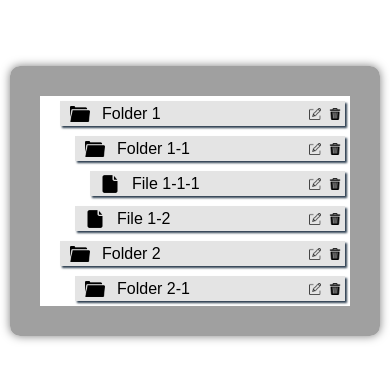
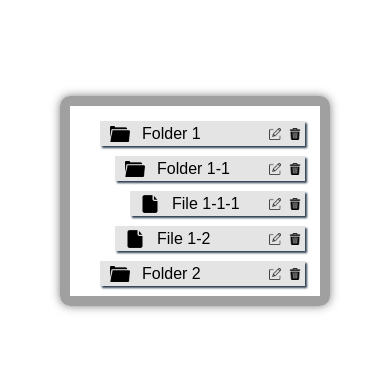
Before and after one commit to Kod-dasm/iom-test, a Vue app: page / in a window 390 px wide. Shown: the part 221-602 px from the top of the page. Built offline with nearby package versions, Linux system fonts and the light colour scheme.

Commit message:
add adaptive project

```diff
--- a/src/App/App.scss
+++ b/src/App/App.scss
@@ -26,3 +26,15 @@ body {
   scrollbar-width: thin;
   scrollbar-color: hsl(0 0% 50%);
 }
+
+@media (max-width: 628px) {
+  .frame {
+    border: 20px solid rgb(160, 160, 160);
+  }
+}
+
+@media (max-width: 400px) {
+  .frame {
+    border: 10px solid rgb(160, 160, 160);
+  }
+}
--- a/src/components/lib/TreeChildrenComponent/TreeChildrenComponent.scss
+++ b/src/components/lib/TreeChildrenComponent/TreeChildrenComponent.scss
@@ -98,3 +98,9 @@
   background-repeat: no-repeat;
   border: none;
 }
+
+@media (max-width: 400px) {
+  .tree-item__input {
+    width: 100px;
+  }
+}
--- a/src/components/lib/TreeParentComponent/TreeParentComponent.scss
+++ b/src/components/lib/TreeParentComponent/TreeParentComponent.scss
@@ -16,7 +16,7 @@
   .tree--parent {
     width: 400px;
     height: 280px;
-    margin: 10px;
+    margin: 15px;
   }
 }
 
@@ -24,6 +24,12 @@
   .tree--parent {
     width: 300px;
     height: 200px;
-    margin: 5px;
   }
 }
+
+@media (max-width: 400px) {
+  .tree--parent {
+    width: 220px;
+    height: 160px;
+  }
+}
```
